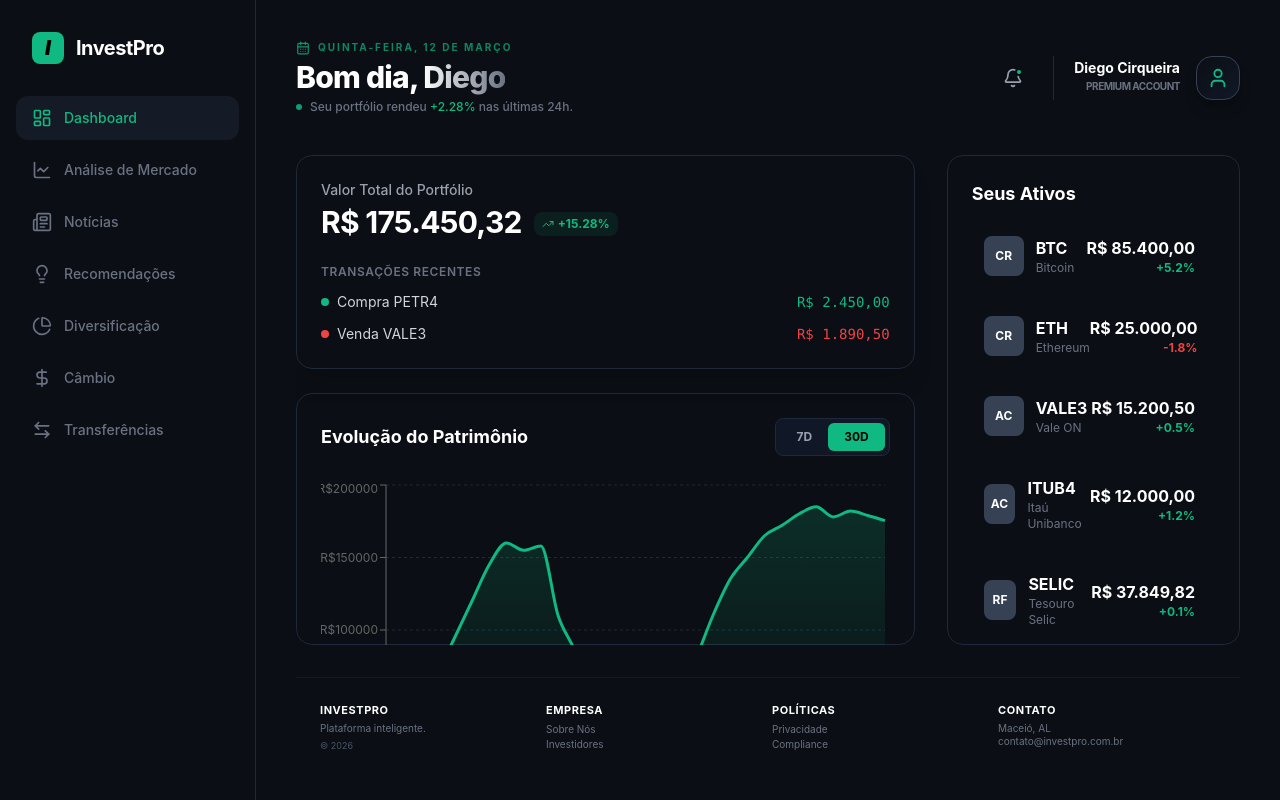
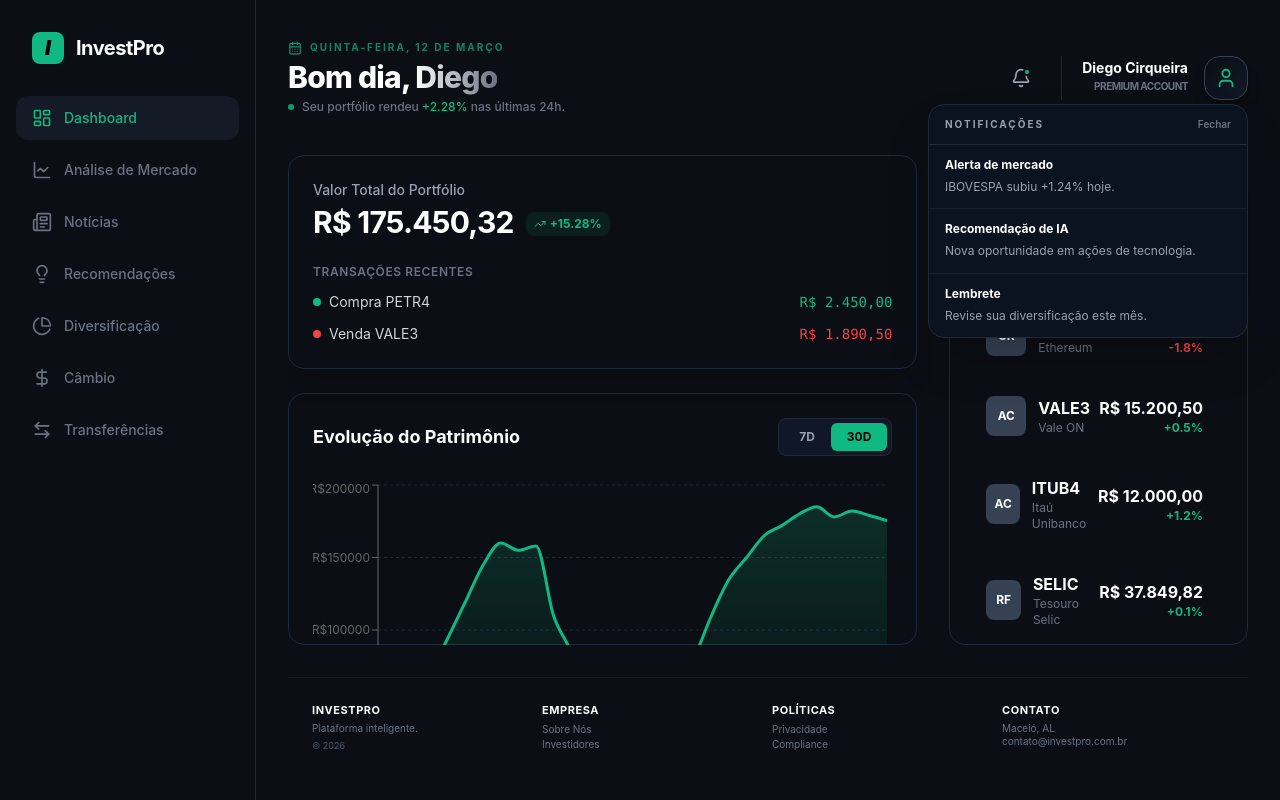
Before and after one commit to DiegoLCirqueira/InvestPro, a React (Vite) app: page / in a window 1280 px wide. Both pictures are taken after a click on the button "Notificações". Built offline with nearby package versions, Linux system fonts and the light colour scheme.

Commit message:
:feat: Responsividade
Adiciona responsividade ao site para diversos tamanhos de tela, ainda não foi implantado a mudança para celulares

```diff
--- a/src/App.jsx
+++ b/src/App.jsx
@@ -10,6 +10,7 @@ import { News } from "./pages/News.jsx";
 import { Recommendations } from "./pages/Recommendations.jsx";
 import { Diversification } from "./pages/Diversification.jsx";
 import { Transfers } from "./pages/Transfers.jsx";
+import { UserProfile } from "./pages/UserProfile.jsx";
 /**
  * Componente raiz da aplicação InvestPro.
  * Gerencia o estado da aba ativa e renderiza o layout principal.
@@ -35,6 +36,8 @@ function App() {
         return <Exchange />;
       case "transfers":
         return <Transfers />;
+      case "profile":
+        return <UserProfile onClose={() => setCurrentPage("dashboard")} />;
       default:
         return <Dashboard />;
     }
@@ -44,9 +47,9 @@ function App() {
     <div className="h-screen bg-brand-bg flex text-white font-sans overflow-hidden">
       <Sidebar onNavigate={setCurrentPage} activePage={currentPage} />
 
-      <main className="ml-64 flex-1 flex justify-center">
-        <div className="w-full max-w-350 p-10 flex flex-col h-full justify-between">
-          <Header currentPage={currentPage} />
+      <main className="ml-64 flex-1 flex justify-center px-4 md:px-6 lg:px-8">
+        <div className="w-full max-w-5xl lg:max-w-6xl py-6 md:py-8 lg:py-10 flex flex-col h-full justify-between">
+          <Header currentPage={currentPage} onNavigate={setCurrentPage} />
 
           {/* Área de conteúdo com scroll; min-h-0 evita overflow em layouts flex */}
           <div className="flex-1 min-h-0 mb-8 flex flex-col overflow-y-auto custom-scrollbar">
--- a/src/components/Header.jsx
+++ b/src/components/Header.jsx
@@ -1,3 +1,4 @@
+import { useEffect, useRef, useState } from 'react';
 import { Bell, User, CalendarDays } from 'lucide-react';
 
 /**
@@ -5,8 +6,10 @@ import { Bell, User, CalendarDays } from 'lucide-react';
  * No Dashboard: mostra saudação (Bom dia/tarde/noite), data e resumo do portfólio.
  * Nas demais abas: mostra apenas a data formatada.
  */
-export function Header({ currentPage = "dashboard" }) {
+export function Header({ currentPage = "dashboard", onNavigate }) {
   const isDashboard = currentPage === "dashboard";
+  const [isNotificationsOpen, setIsNotificationsOpen] = useState(false);
+  const notificationsRef = useRef(null);
 
   const hour = new Date().getHours();
   const greeting = hour < 12 ? "Bom dia" : hour < 18 ? "Boa tarde" : "Boa noite";
@@ -16,6 +19,23 @@ export function Header({ currentPage = "dashboard" }) {
     day: '2-digit',
     month: 'long'
   });
+
+  const notifications = [
+    { id: 1, title: "Alerta de mercado", text: "IBOVESPA subiu +1.24% hoje." },
+    { id: 2, title: "Recomendação de IA", text: "Nova oportunidade em ações de tecnologia." },
+    { id: 3, title: "Lembrete", text: "Revise sua diversificação este mês." },
+  ];
+
+  useEffect(() => {
+    const onDocClick = (e) => {
+      if (!isNotificationsOpen) return;
+      if (!notificationsRef.current) return;
+      if (notificationsRef.current.contains(e.target)) return;
+      setIsNotificationsOpen(false);
+    };
+    document.addEventListener("mousedown", onDocClick);
+    return () => document.removeEventListener("mousedown", onDocClick);
+  }, [isNotificationsOpen]);
 
   return (
     <header className="flex items-center justify-between mb-10">
@@ -43,11 +63,42 @@ export function Header({ currentPage = "dashboard" }) {
         ) : null}
       </div>
 
-      <div className="flex items-center gap-5">
-        <button className="p-2.5 text-gray-400 hover:text-white hover:bg-gray-800/50 rounded-xl transition-all relative group">
+      <div className="flex items-center gap-5 relative" ref={notificationsRef}>
+        <button
+          onClick={() => setIsNotificationsOpen((v) => !v)}
+          className="p-2.5 text-gray-400 hover:text-white hover:bg-gray-800/50 rounded-xl transition-all relative group"
+          type="button"
+          aria-label="Notificações"
+        >
           <Bell size={20} />
           <span className="absolute top-2.5 right-2.5 w-2 h-2 bg-brand-primary rounded-full border-2 border-brand-bg group-hover:scale-110 transition-transform"></span>
         </button>
+
+        {isNotificationsOpen ? (
+          <div className="absolute right-0 top-12 w-80 rounded-2xl border border-gray-800 bg-[#0b1220] shadow-2xl overflow-hidden z-30">
+            <div className="px-4 py-3 border-b border-gray-800 flex items-center justify-between">
+              <span className="text-[10px] text-gray-400 font-bold uppercase tracking-[0.2em]">
+                Notificações
+              </span>
+              <button
+                className="text-[10px] text-gray-500 hover:text-white font-semibold"
+                type="button"
+                onClick={() => setIsNotificationsOpen(false)}
+              >
+                Fechar
+              </button>
+            </div>
+
+            <div className="max-h-72 overflow-y-auto">
+              {notifications.map((n) => (
+                <div key={n.id} className="px-4 py-3 border-b border-gray-800/70 last:border-0 hover:bg-gray-900/40 transition-colors">
+                  <p className="text-xs font-bold text-white mb-1">{n.title}</p>
+                  <p className="text-xs text-gray-400 leading-relaxed">{n.text}</p>
+                </div>
+              ))}
+            </div>
+          </div>
+        ) : null}
 
         <div className="flex items-center gap-4 pl-5 border-l border-gray-800">
           <div className="text-right hidden sm:block">
@@ -57,7 +108,12 @@ export function Header({ currentPage = "dashboard" }) {
             </div>
           </div>
 
-          <div className="w-11 h-11 bg-linear-to-br to-gray-900 border border-gray-700 rounded-2xl flex items-center justify-center text-brand-primary shadow-lg shadow-black/20 group cursor-pointer hover:border-brand-primary/50 transition-colors">
+          <div
+            className="w-11 h-11 bg-linear-to-br to-gray-900 border border-gray-700 rounded-2xl flex items-center justify-center text-brand-primary shadow-lg shadow-black/20 group cursor-pointer hover:border-brand-primary/50 transition-colors"
+            onClick={() => typeof onNavigate === "function" && onNavigate("profile")}
+            role="button"
+            tabIndex={0}
+          >
             <User size={22} className="group-hover:scale-110 transition-transform" />
           </div>
         </div>
--- a/src/pages/Diversification.jsx
+++ b/src/pages/Diversification.jsx
@@ -73,15 +73,15 @@ export function Diversification() {
         {/* Gráfico: altura igual à coluna Cripto+Ações (row 1) */}
         <div className="p-4 rounded-2xl border border-gray-800 bg-[#161b22] flex flex-col min-h-0 overflow-hidden">
           <h3 className="text-base font-bold text-white mb-2">Distribuição do portfólio</h3>
-            <div className="h-44 shrink-0">
+          <div className="h-56 shrink-0">
             <ResponsiveContainer width="100%" height="100%">
               <PieChart>
                 <Pie
                   data={chartData}
                   cx="50%"
                   cy="50%"
-                    innerRadius={40}
-                    outerRadius={65}
+                  innerRadius={45}
+                  outerRadius={80}
                   paddingAngle={2}
                   dataKey="value"
                   nameKey="name"
@@ -109,27 +109,25 @@ export function Diversification() {
               </PieChart>
             </ResponsiveContainer>
           </div>
-            <div className="mt-2 pt-3 border-t border-gray-800 flex justify-between items-baseline">
-              <span className="text-gray-400 text-xs font-medium">Valor total</span>
-              <span className="text-base font-bold text-white tabular-nums">{formatCurrency(totalBalance)}</span>
         </div>
-          </div>
-        {/* Coluna direita: Criptomoedas e Ações - altura igual à linha 1 (gráfico) */}
-        <div className="flex flex-col gap-4 min-h-0 overflow-hidden lg:row-span-2">
+
+        {/* Coluna direita: Criptomoedas e Ações (cards com a mesma altura) */}
+        <div className="flex flex-col gap-4 min-h-0 overflow-hidden">
           {categoriesRight.map((category) => (
             <div
               key={category.type}
               className="p-4 rounded-2xl border border-gray-800 bg-[#161b22] flex-1 min-h-0 flex flex-col"
             >
-              <div className="flex items-center justify-between mb-2">
+              <div className="flex items-center justify-between mb-2 shrink-0">
                 <div className="flex items-center gap-2">
                   <span className="w-2.5 h-2.5 rounded-full" style={{ backgroundColor: category.color }} />
                   <span className="font-bold text-white text-sm">{category.name}</span>
                 </div>
-                <span className="text-xs text-gray-400">
-                  {formatCurrency(category.value)} ({((category.value / totalBalance) * 100).toFixed(1)}%)
+                <span className="text-xs text-gray-400 tabular-nums">
+                  {((category.value / totalBalance) * 100).toFixed(1)}%
                 </span>
               </div>
+
               <div className="h-1.5 bg-gray-800 rounded-full mb-3 overflow-hidden shrink-0">
                 <div
                   className="h-full rounded-full transition-all duration-500"
@@ -139,6 +137,7 @@ export function Diversification() {
                   }}
                 />
               </div>
+
               <div className="space-y-0 flex-1 min-h-0 overflow-hidden">
                 {category.items.map((item) => (
                   <div
--- /dev/null
+++ b/src/pages/UserProfile.jsx
@@ -0,0 +1,56 @@
+import { X } from "lucide-react";
+
+/**
+ * Página exclusiva do usuário (versão frontend/mock por enquanto).
+ * Em breve (fullstack), esses dados virão da API/banco.
+ */
+export function UserProfile({ onClose }) {
+  const user = {
+    fullName: "João Silva Santos",
+    email: "joao.silva@email.com",
+    phone: "(11) 99999-9999",
+    address: "Rua das Flores, 123 - São Paulo, SP",
+    cpf: "123.456.789-00",
+  };
+
+  const Field = ({ label, value, disabledTone = false }) => (
+    <div className="space-y-2">
+      <label className="block text-sm font-semibold text-gray-300">{label}</label>
+      <input
+        value={value}
+        disabled
+        className={`w-full px-4 py-3 rounded-xl bg-[#0f1318] border border-gray-700 text-white text-sm focus:outline-none ${
+          disabledTone ? "opacity-40" : ""
+        }`}
+      />
+    </div>
+  );
+
+  return (
+    <div className="flex-1 flex flex-col min-h-0 animate-in fade-in duration-500 overflow-hidden">
+      <div className="flex-1 flex items-start justify-center min-h-0">
+        <div className="w-full max-w-xl rounded-2xl border border-gray-800 bg-[#0b1220] p-8 shadow-2xl">
+          <div className="flex items-center justify-between mb-8">
+            <h2 className="text-2xl font-bold text-white">Perfil do Usuário</h2>
+            <button
+              onClick={onClose}
+              className="p-2 rounded-lg text-gray-400 hover:text-white hover:bg-gray-800/50 transition-colors"
+              aria-label="Fechar"
+              type="button"
+            >
+              <X size={18} />
+            </button>
+          </div>
+
+          <div className="space-y-5">
+            <Field label="Nome Completo" value={user.fullName} />
+            <Field label="Email" value={user.email} />
+            <Field label="Telefone" value={user.phone} />
+            <Field label="Endereço" value={user.address} />
+            <Field label="CPF" value={user.cpf} disabledTone />
+          </div>
+        </div>
+      </div>
+    </div>
+  );
+}
```
Lines whose indentation alone changed are shown as unchanged.
